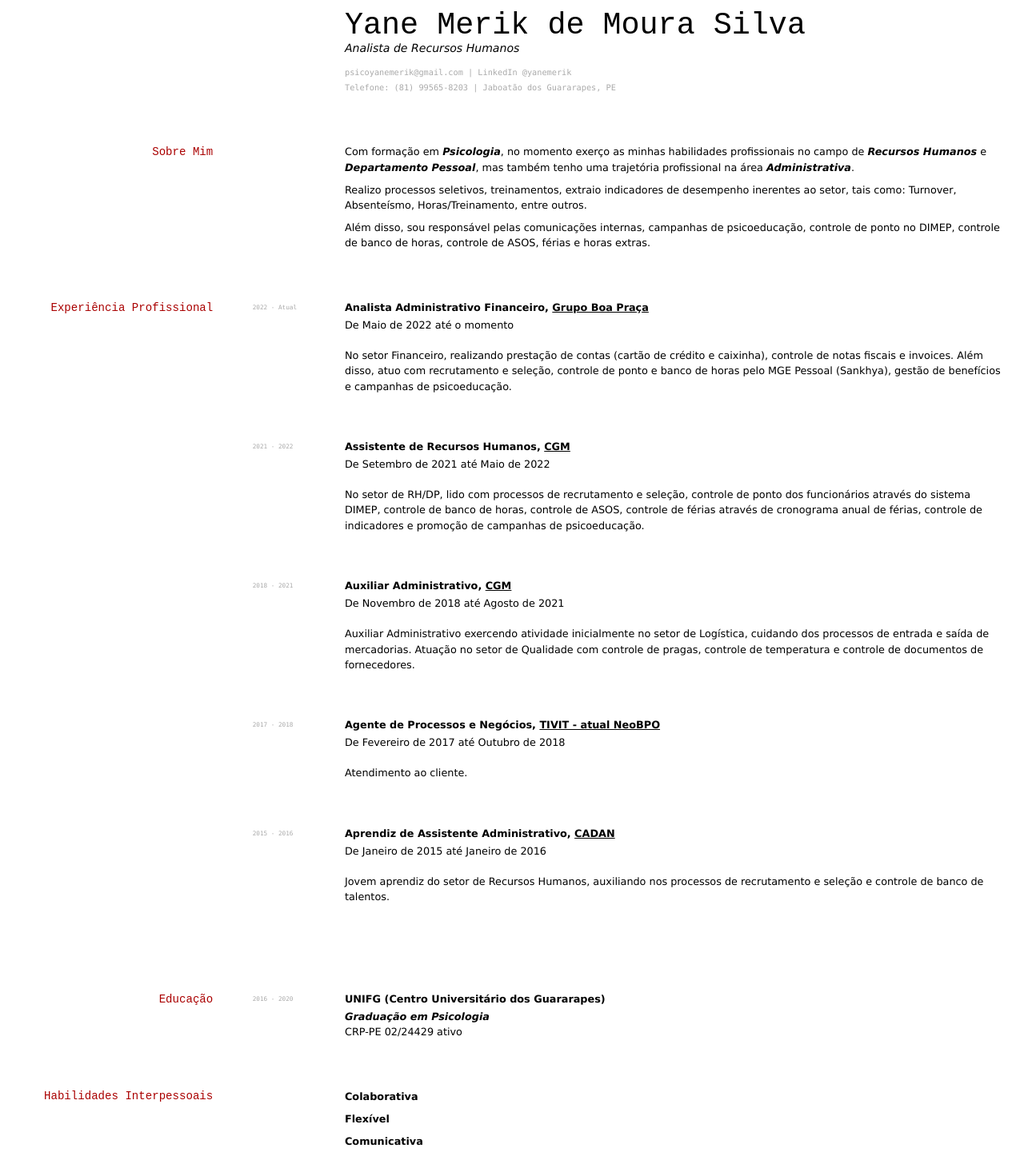
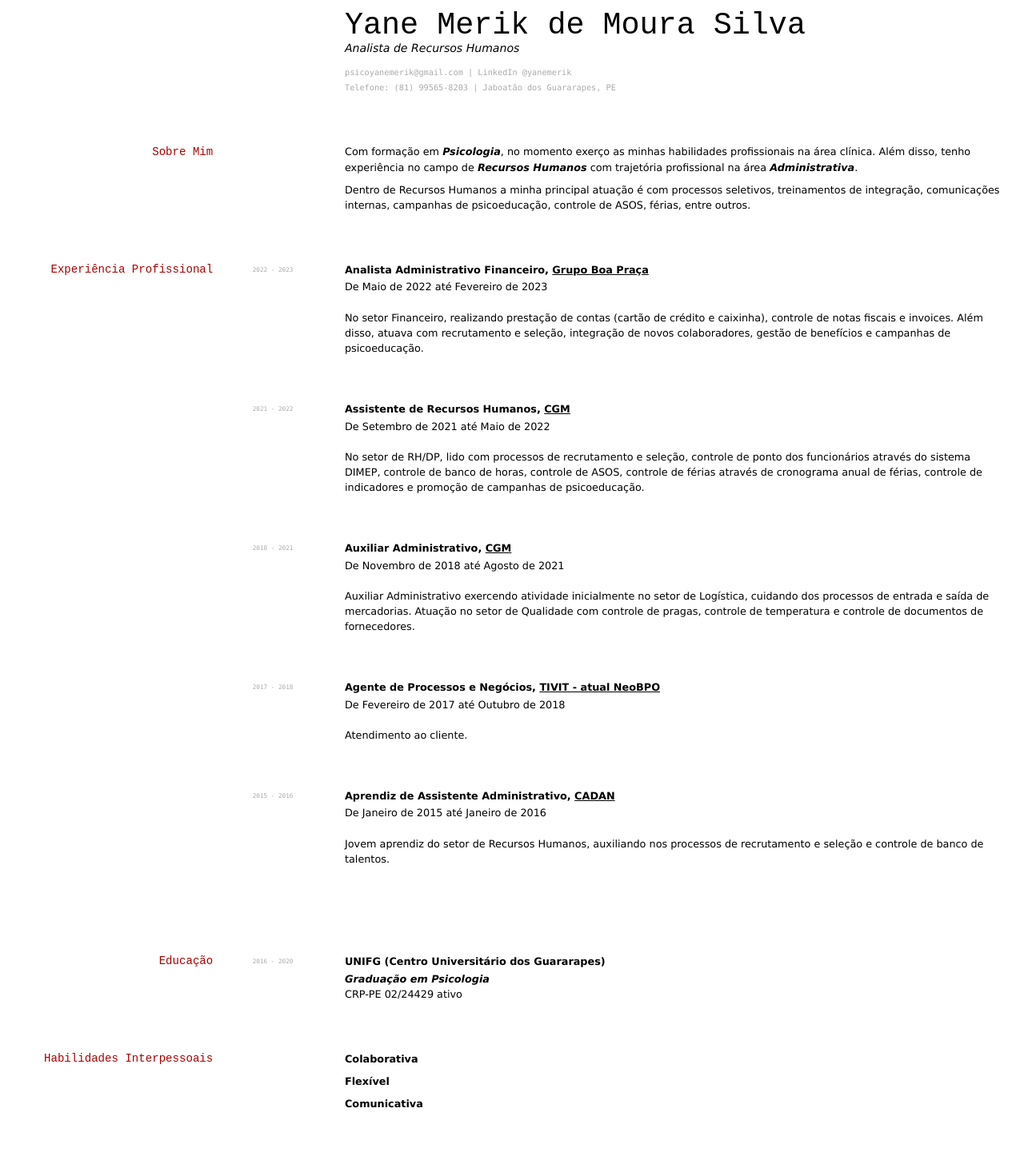
Before and after one commit to lflucasferreira/yane, a Jekyll site: the page built from index.md, in a window 1280 px wide. Shown: the whole page at 80% size. Built offline with Jekyll 4.4.1, drawn with Linux system fonts in a browser that asks for light colours; after the commit the page ends 1399 px from its top, so only the background shows below that.

Commit message:
Update index.md

```diff
--- a/index.md
+++ b/index.md
@@ -15,19 +15,17 @@ Analista de Recursos Humanos
 
 ## Sobre Mim
 
-Com formação em *Psicologia*, no momento exerço as minhas habilidades profissionais no campo de *Recursos Humanos* e *Departamento Pessoal*, mas também tenho uma trajetória profissional na área *Administrativa*.
+Com formação em *Psicologia*, no momento exerço as minhas habilidades profissionais na área clínica. Além disso, tenho experiência no campo de *Recursos Humanos* com trajetória profissional na área *Administrativa*.
 
-Realizo processos seletivos, treinamentos, extraio indicadores de desempenho inerentes ao setor, tais como: Turnover, Absenteísmo, Horas/Treinamento, entre outros.
-
-Além disso, sou responsável pelas comunicações internas, campanhas de psicoeducação, controle de ponto no DIMEP, controle de banco de horas, controle de ASOS, férias e horas extras.
+Dentro de Recursos Humanos a minha principal atuação é com processos seletivos, treinamentos de integração, comunicações internas, campanhas de psicoeducação, controle de ASOS, férias, entre outros.
 
 ## Experiência Profissional
 
-`2022 - Atual`
+`2022 - 2023`
 __Analista Administrativo Financeiro, [Grupo Boa Praça](https://www.boapraca.com.br)__
-- De Maio de 2022 até o momento
+- De Maio de 2022 até Fevereiro de 2023
 
-No setor Financeiro, realizando prestação de contas (cartão de crédito e caixinha), controle de notas fiscais e invoices. Além disso, atuo com recrutamento e seleção, controle de ponto e banco de horas pelo MGE Pessoal (Sankhya), gestão de benefícios e campanhas de psicoeducação.
+No setor Financeiro, realizando prestação de contas (cartão de crédito e caixinha), controle de notas fiscais e invoices. Além disso, atuava com recrutamento e seleção, integração de novos colaboradores, gestão de benefícios e campanhas de psicoeducação.
 
 <br><br>
 
```
